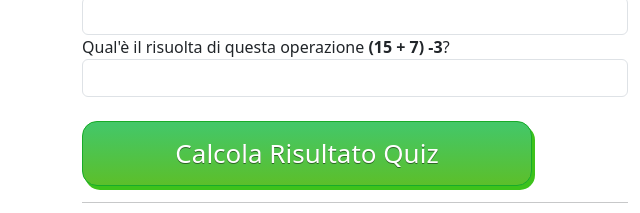
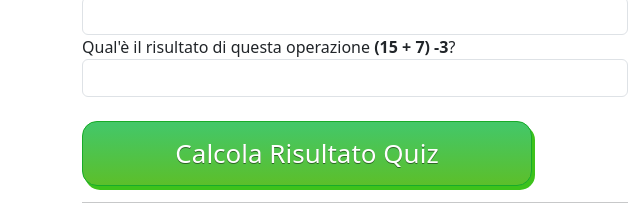
Before and after one commit to mattiabascelli/elementari, a plain HTML site: page quiz.html in a window 1280 px wide. Shown: the part 466-679 px from the top of the page, 0-640 px from the left. Drawn offline with nearby package versions, Linux system fonts and the light colour scheme.

Commit message:
Add files via upload

```diff
--- a/quiz.html
+++ b/quiz.html
@@ -63,7 +63,7 @@
                         <input type="number" class="form-control" id="domanda4" name="domanda4" required/>
                     </div>
                     <div class="form-group">
-                        <label for="domanda5">Qual'è il risuolta di questa operazione <strong>(15 + 7) -3</strong>?</label>
+                        <label for="domanda5">Qual'è il risultato di questa operazione <strong>(15 + 7) -3</strong>?</label>
                         <input type="number" class="form-control" id="domanda5" name="domanda5" required/>
                     </div>
                     <br />
```
